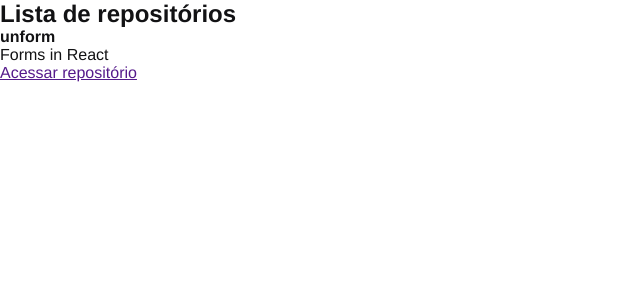
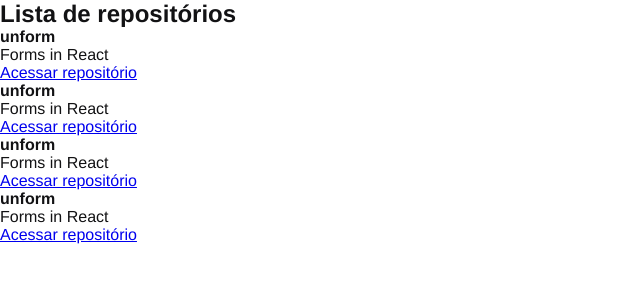
Before and after one commit to Felipe-dot/01-github-explorer, a React app: page / in a window 1280 px wide. Shown: the top 300 px of the page, without its empty margins (0-640 px from the left). Built offline with nearby package versions, Linux system fonts and the light colour scheme.

Commit message:
Create  RepositoryItem

```diff
--- /dev/null
+++ b/src/components/RepositoryItem.jsx
@@ -0,0 +1,12 @@
+export function RepositoryItem(props) {
+    return (
+        <li>
+            <strong>{props.repository?.name ?? 'Default'}</strong>
+            <p>{props.repository.description}</p>
+
+            <a href={props.repository.link}>
+                Acessar repositório
+            </a>
+    </li>
+    );
+}
--- a/src/components/RepositoryList.jsx
+++ b/src/components/RepositoryList.jsx
@@ -1,4 +1,10 @@
-import React from 'react';
+import { RepositoryItem } from "./RepositoryItem";
+
+const repository = {
+    name: 'unform',
+    description: 'Forms in React',
+    link: 'https://github.com'
+}
 
 export function RepositoryList() {
     return (
@@ -6,14 +12,10 @@
             <h1>Lista de repositórios</h1>
 
             <ul>
-                <li>
-                    <strong>unform</strong>
-                    <p>Forms in React</p>
-
-                    <a href="">
-                        Acessar repositório
-                    </a>
-                </li>
+              <RepositoryItem repository={repository} />
+              <RepositoryItem repository={repository}/>
+              <RepositoryItem repository={repository}/>
+              <RepositoryItem repository={repository}/>
             </ul>
         </section>
     );
```
